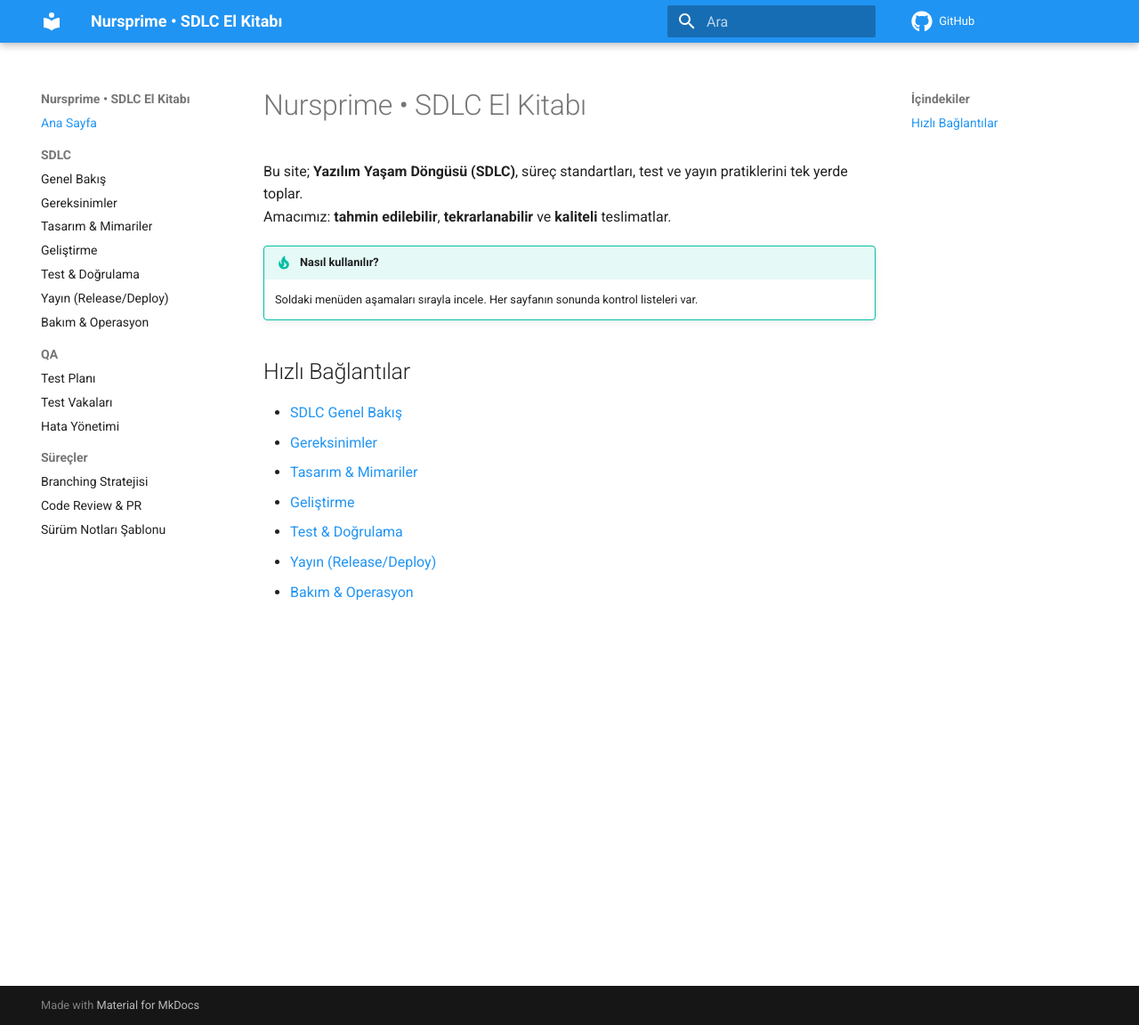
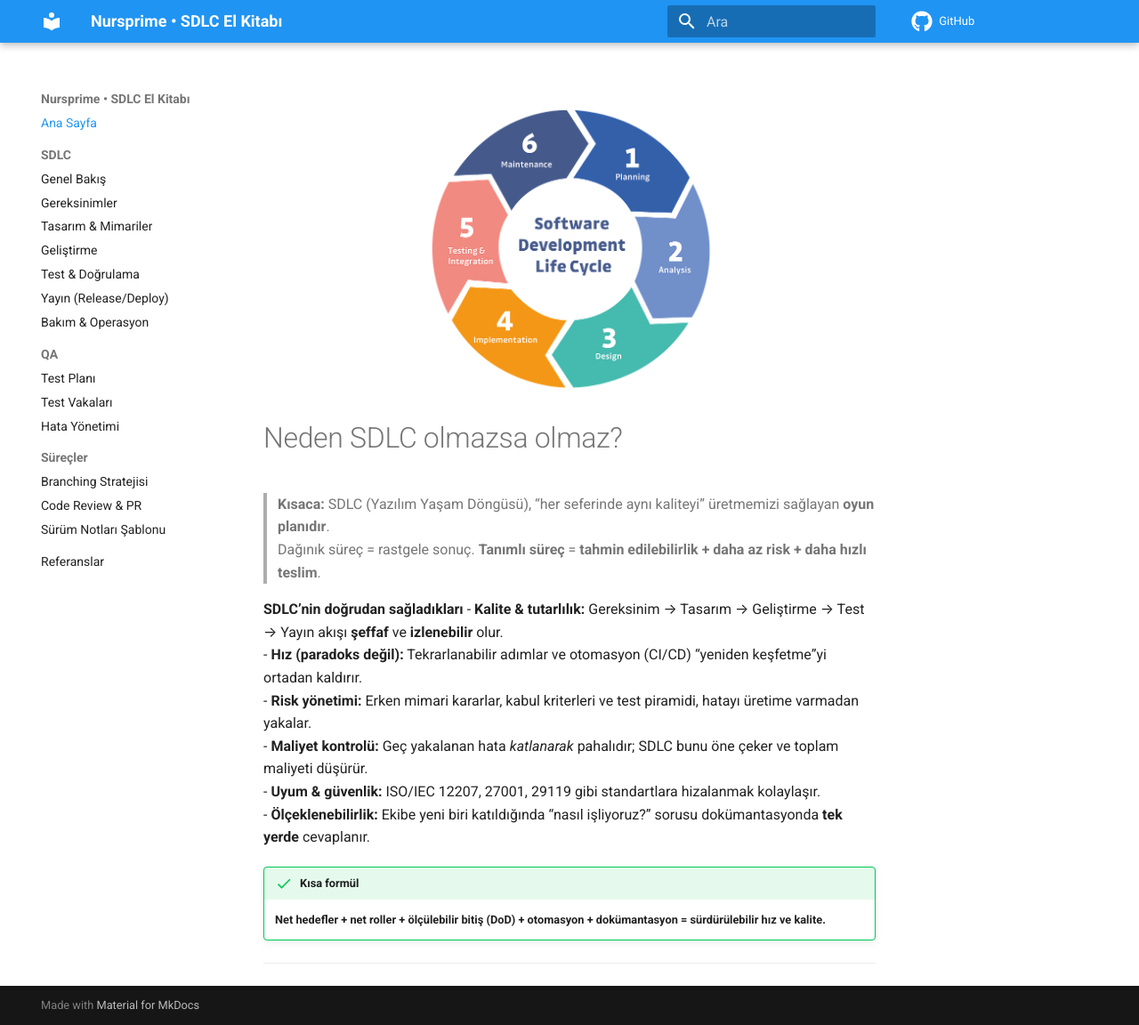
Before and after one commit to NursenaCakan2898/SDLC_MkDocs, an MkDocs documentation site: the page built from docs/index.md, in a window 1280 px wide and 1152 px high. Shown: the whole window at 89% size. Built offline with MkDocs 1.6.1 and Material for MkDocs 9.7.7, drawn with Linux system fonts in a browser that asks for light colours; comment, search, counter and statistics services are not loaded.

Commit message:
docs: hero + neden SDLC bölümü, references sayfası

```diff
--- a/docs/index.md
+++ b/docs/index.md
@@ -1,16 +1,19 @@
-# Nursprime • SDLC El Kitabı
+![Neden SDLC?](assets/brand/hero-sdlc.png)
 
-Bu site; **Yazılım Yaşam Döngüsü (SDLC)**, süreç standartları, test ve yayın pratiklerini tek yerde toplar.
-Amacımız: **tahmin edilebilir**, **tekrarlanabilir** ve **kaliteli** teslimatlar.
+# Neden SDLC olmazsa olmaz?
 
-!!! tip "Nasıl kullanılır?"
-    Soldaki menüden aşamaları sırayla incele. Her sayfanın sonunda kontrol listeleri var.
+> **Kısaca:** SDLC (Yazılım Yaşam Döngüsü), “her seferinde aynı kaliteyi” üretmemizi sağlayan **oyun planıdır**.
+> Dağınık süreç = rastgele sonuç. **Tanımlı süreç** = **tahmin edilebilirlik + daha az risk + daha hızlı teslim**.
 
-## Hızlı Bağlantılar
-- [SDLC Genel Bakış](sdlc/overview.md)
-- [Gereksinimler](sdlc/requirements.md)
-- [Tasarım & Mimariler](sdlc/design.md)
-- [Geliştirme](sdlc/development.md)
-- [Test & Doğrulama](sdlc/testing.md)
-- [Yayın (Release/Deploy)](sdlc/deployment.md)
-- [Bakım & Operasyon](sdlc/maintenance.md)
+**SDLC’nin doğrudan sağladıkları**
+- **Kalite & tutarlılık:** Gereksinim → Tasarım → Geliştirme → Test → Yayın akışı **şeffaf** ve **izlenebilir** olur.
+- **Hız (paradoks değil):** Tekrarlanabilir adımlar ve otomasyon (CI/CD) “yeniden keşfetme”yi ortadan kaldırır.
+- **Risk yönetimi:** Erken mimari kararlar, kabul kriterleri ve test piramidi, hatayı üretime varmadan yakalar.
+- **Maliyet kontrolü:** Geç yakalanan hata *katlanarak* pahalıdır; SDLC bunu öne çeker ve toplam maliyeti düşürür.
+- **Uyum & güvenlik:** ISO/IEC 12207, 27001, 29119 gibi standartlara hizalanmak kolaylaşır.
+- **Ölçeklenebilirlik:** Ekibe yeni biri katıldığında “nasıl işliyoruz?” sorusu dokümantasyonda **tek yerde** cevaplanır.
+
+!!! success "Kısa formül"
+    **Net hedefler + net roller + ölçülebilir bitiş (DoD) + otomasyon + dokümantasyon = sürdürülebilir hız ve kalite.**
+
+---
--- a/mkdocs.yml
+++ b/mkdocs.yml
@@ -72,3 +72,4 @@ nav:
     - Branching Stratejisi: processes/branching.md
     - Code Review & PR: processes/code-review.md
     - Sürüm Notları Şablonu: processes/release-notes.md
+  - Referanslar: references.md
```
Also changed, not shown: docs/references.md (added, +42 -0 lines), docs/assets/brand/hero-sdlc.png (added).
